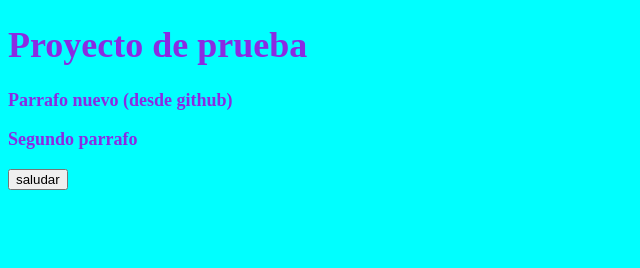
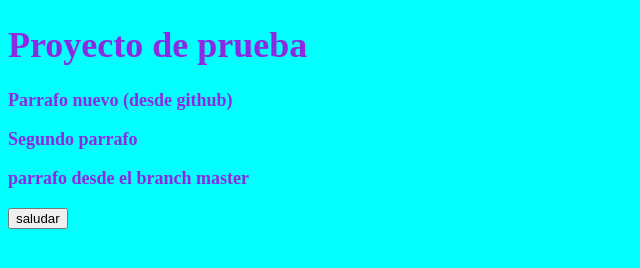
Before and after one commit to JesusNoel69/Ejemplo-de-subida, a plain HTML site: page index.html in a window 1280 px wide. Shown: the whole page, without its empty margins (0-640 px from the left). Drawn offline with Linux system fonts and the light colour scheme.

Commit message:
parrafo desde el master para ver conflictos

```diff
--- a/index.html
+++ b/index.html
@@ -11,6 +11,10 @@
     <h1>Proyecto de prueba</h1>
     <p>Parrafo nuevo (desde github)</p>
     <p>Segundo parrafo</p>
+
+
+    <p>parrafo desde el branch master</p>
+
     <button type="button" onclick="saludo()">saludar</button>
 </body>
 </html>
```
